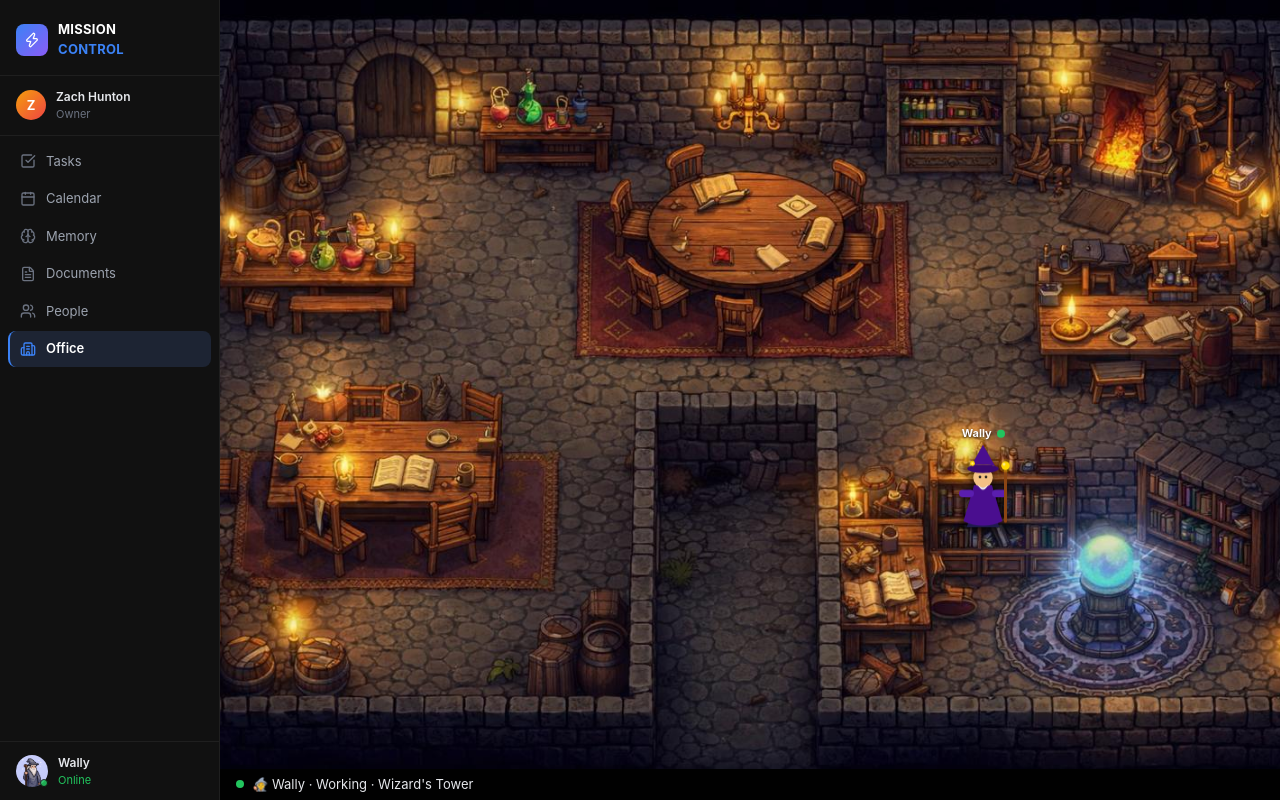
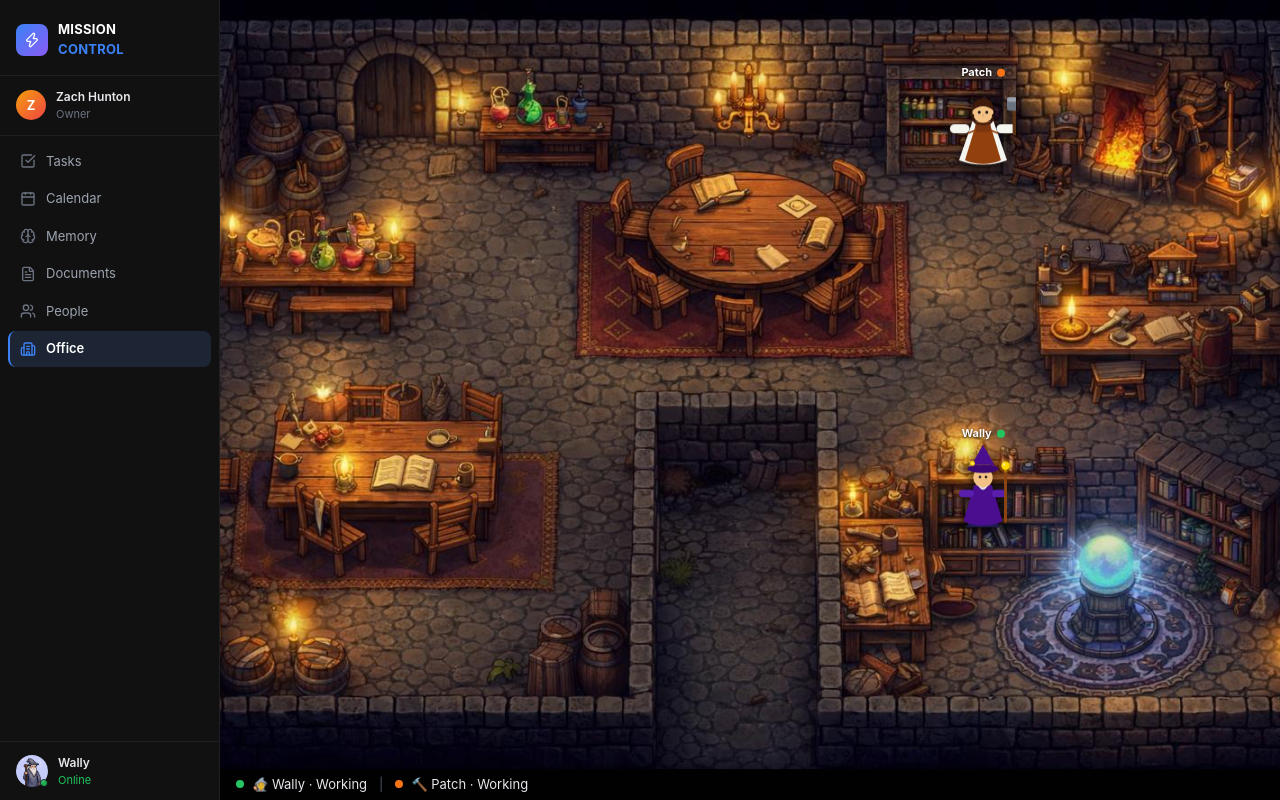
Before and after one commit to zhunton/mission-control, a Next.js app: page /office in a window 1280 px wide. Built offline with nearby package versions, Linux system fonts and the light colour scheme.

Commit message:
Add Patch (Software Dev Agent) to org chart, office, and tasks

```diff
--- a/app/office/page.tsx
+++ b/app/office/page.tsx
@@ -21,11 +21,82 @@ const STATUS_COLORS: Record<AgentStatus, string> = {
   meeting: "#60a5fa",
 };
 
-function pickNextState(): { status: AgentStatus; location: LocationKey } {
+function pickWallyState(): { status: AgentStatus; location: LocationKey } {
   const roll = Math.random();
   if (roll < 0.6) return { status: "working", location: "wizardTower" };
   if (roll < 0.8) return { status: "idle",    location: "tavern" };
   return              { status: "meeting",  location: "roundTable" };
+}
+
+function pickPatchState(): { status: AgentStatus; location: LocationKey } {
+  const roll = Math.random();
+  if (roll < 0.65) return { status: "working", location: "forge" };
+  if (roll < 0.85) return { status: "idle",    location: "tavern" };
+  return               { status: "meeting",  location: "roundTable" };
+}
+
+function PatchSprite({ isMoving }: { isMoving: boolean }) {
+  return (
+    <div
+      style={{
+        animation: isMoving
+          ? "walkCycle 0.5s ease-in-out infinite"
+          : "idle 2s ease-in-out infinite",
+        display: "inline-block",
+        filter: "drop-shadow(0 3px 6px rgba(0,0,0,0.8))",
+      }}
+    >
+      {/* viewBox 44x56, rendered at 66x84 — slightly wider than Wally */}
+      <svg
+        width={66}
+        height={84}
+        viewBox="0 0 44 56"
+        xmlns="http://www.w3.org/2000/svg"
+      >
+        {/* Body — white shirt base, wider/sturdier build */}
+        <path d="M 15 26 L 6 52 Q 22 58 38 52 L 29 26 Z" fill="#f5f5f0" />
+
+        {/* Leather apron — brown, covers front */}
+        <path d="M 17 29 L 10 52 Q 22 57 34 52 L 27 29 Z" fill="#92400e" />
+
+        {/* Apron bib — upper chest piece */}
+        <rect x="17" y="26" width="10" height="7" rx="1" fill="#78350f" />
+
+        {/* Left arm */}
+        <rect x="0" y="28" width="13" height="6" rx="3" fill="#f5f5f0" />
+
+        {/* Right arm */}
+        <rect x="31" y="28" width="13" height="6" rx="3" fill="#f5f5f0" />
+
+        {/* Hammer handle — in right hand */}
+        <line x1="43" y1="34" x2="43" y2="14" stroke="#5c3317" strokeWidth="2.5" strokeLinecap="round" />
+        {/* Hammer head */}
+        <rect x="38" y="10" width="10" height="9" rx="2" fill="#6b7280" />
+        {/* Hammer head highlight */}
+        <rect x="38" y="10" width="10" height="3" rx="1.5" fill="#9ca3af" />
+
+        {/* Head */}
+        <circle cx="22" cy="20" r="7" fill="#f4c284" />
+
+        {/* Dark brown hair — cap style */}
+        <path d="M 15 19 Q 15 11 22 11 Q 29 11 29 19 Q 26 16 22 16 Q 18 16 15 19 Z" fill="#3d1a0a" />
+
+        {/* Sideburns / short beard stubble */}
+        <path d="M 15.5 22 Q 15 26.5 18 27.5 Q 20 28 22 28 Q 24 28 26 27.5 Q 29 26.5 28.5 22" fill="none" stroke="#3d1a0a" strokeWidth="1.2" strokeLinecap="round" />
+
+        {/* Eyes */}
+        <circle cx="19.5" cy="20" r="1" fill="#1a1a1a" />
+        <circle cx="24.5" cy="20" r="1" fill="#1a1a1a" />
+
+        {/* Nose bridge hint */}
+        <line x1="22" y1="21" x2="22" y2="23" stroke="#d4a574" strokeWidth="0.8" />
+
+        {/* Apron tie strings */}
+        <line x1="17" y1="32" x2="12" y2="34" stroke="#92400e" strokeWidth="1" />
+        <line x1="27" y1="32" x2="32" y2="34" stroke="#92400e" strokeWidth="1" />
+      </svg>
+    </div>
+  );
 }
 
 function WallySprite({ isMoving }: { isMoving: boolean }) {
@@ -94,29 +165,50 @@ function WallySprite({ isMoving }: { isMoving: boolean }) {
 }
 
 export default function OfficePage() {
-  const [status, setStatus]       = useState<AgentStatus>("working");
-  const [location, setLocation]   = useState<LocationKey>("wizardTower");
-  const [isMoving, setIsMoving]   = useState(false);
-  const moveTimerRef              = useRef<ReturnType<typeof setTimeout> | null>(null);
+  const [wallyStatus, setWallyStatus]     = useState<AgentStatus>("working");
+  const [wallyLocation, setWallyLocation] = useState<LocationKey>("wizardTower");
+  const [wallyMoving, setWallyMoving]     = useState(false);
+  const wallyMoveRef                      = useRef<ReturnType<typeof setTimeout> | null>(null);
+
+  const [patchStatus, setPatchStatus]     = useState<AgentStatus>("working");
+  const [patchLocation, setPatchLocation] = useState<LocationKey>("forge");
+  const [patchMoving, setPatchMoving]     = useState(false);
+  const patchMoveRef                      = useRef<ReturnType<typeof setTimeout> | null>(null);
 
   useEffect(() => {
     const interval = setInterval(() => {
-      const next = pickNextState();
-      setStatus(next.status);
-      setLocation(next.location);
-      setIsMoving(true);
-
-      if (moveTimerRef.current) clearTimeout(moveTimerRef.current);
-      moveTimerRef.current = setTimeout(() => setIsMoving(false), 7000);
+      const next = pickWallyState();
+      setWallyStatus(next.status);
+      setWallyLocation(next.location);
+      setWallyMoving(true);
+      if (wallyMoveRef.current) clearTimeout(wallyMoveRef.current);
+      wallyMoveRef.current = setTimeout(() => setWallyMoving(false), 7000);
     }, 10000);
 
     return () => {
       clearInterval(interval);
-      if (moveTimerRef.current) clearTimeout(moveTimerRef.current);
+      if (wallyMoveRef.current) clearTimeout(wallyMoveRef.current);
     };
   }, []);
 
-  const pos = LOCATIONS[location];
+  useEffect(() => {
+    const interval = setInterval(() => {
+      const next = pickPatchState();
+      setPatchStatus(next.status);
+      setPatchLocation(next.location);
+      setPatchMoving(true);
+      if (patchMoveRef.current) clearTimeout(patchMoveRef.current);
+      patchMoveRef.current = setTimeout(() => setPatchMoving(false), 7000);
+    }, 10000);
+
+    return () => {
+      clearInterval(interval);
+      if (patchMoveRef.current) clearTimeout(patchMoveRef.current);
+    };
+  }, []);
+
+  const wallyPos = LOCATIONS[wallyLocation];
+  const patchPos = LOCATIONS[patchLocation];
 
   return (
     <div style={{ display: "flex", flexDirection: "column", height: "100%", overflow: "hidden" }}>
@@ -149,8 +241,8 @@ export default function OfficePage() {
         <div
           style={{
             position: "absolute",
-            top: pos.top,
-            left: pos.left,
+            top: wallyPos.top,
+            left: wallyPos.left,
             transform: "translate(-50%, -50%)",
             transition: "top 7s ease-in-out, left 7s ease-in-out",
             display: "flex",
@@ -159,14 +251,7 @@ export default function OfficePage() {
             gap: 2,
           }}
         >
-          {/* Name label with status dot — above the character */}
-          <div
-            style={{
-              display: "flex",
-              alignItems: "center",
-              gap: 5,
-            }}
-          >
+          <div style={{ display: "flex", alignItems: "center", gap: 5 }}>
             <span
               style={{
                 fontSize: 11,
@@ -183,14 +268,51 @@ export default function OfficePage() {
                 width: 8,
                 height: 8,
                 borderRadius: "50%",
-                backgroundColor: STATUS_COLORS[status],
+                backgroundColor: STATUS_COLORS[wallyStatus],
                 flexShrink: 0,
               }}
             />
           </div>
+          <WallySprite isMoving={wallyMoving} />
+        </div>
 
-          {/* SVG sprite */}
-          <WallySprite isMoving={isMoving} />
+        {/* Patch sprite */}
+        <div
+          style={{
+            position: "absolute",
+            top: patchPos.top,
+            left: patchPos.left,
+            transform: "translate(-50%, -50%)",
+            transition: "top 7s ease-in-out, left 7s ease-in-out",
+            display: "flex",
+            flexDirection: "column",
+            alignItems: "center",
+            gap: 2,
+          }}
+        >
+          <div style={{ display: "flex", alignItems: "center", gap: 5 }}>
+            <span
+              style={{
+                fontSize: 11,
+                fontWeight: "bold",
+                color: "#fff",
+                textShadow: "0 1px 3px rgba(0,0,0,0.9)",
+                whiteSpace: "nowrap",
+              }}
+            >
+              Patch
+            </span>
+            <div
+              style={{
+                width: 8,
+                height: 8,
+                borderRadius: "50%",
+                backgroundColor: "#f97316",
+                flexShrink: 0,
+              }}
+            />
+          </div>
+          <PatchSprite isMoving={patchMoving} />
         </div>
       </div>
 
@@ -212,12 +334,24 @@ export default function OfficePage() {
             width: 8,
             height: 8,
             borderRadius: "50%",
-            backgroundColor: STATUS_COLORS[status],
+            backgroundColor: STATUS_COLORS[wallyStatus],
             display: "inline-block",
             flexShrink: 0,
           }}
         />
-        <span>🧙 Wally · {status.charAt(0).toUpperCase() + status.slice(1)} · {LOCATIONS[location].label}</span>
+        <span>🧙 Wally · {wallyStatus.charAt(0).toUpperCase() + wallyStatus.slice(1)}</span>
+        <span style={{ color: "#4b5563", margin: "0 4px" }}>|</span>
+        <span
+          style={{
+            width: 8,
+            height: 8,
+            borderRadius: "50%",
+            backgroundColor: "#f97316",
+            display: "inline-block",
+            flexShrink: 0,
+          }}
+        />
+        <span>🔨 Patch · {patchStatus.charAt(0).toUpperCase() + patchStatus.slice(1)}</span>
       </div>
     </div>
   );
--- a/app/people/page.tsx
+++ b/app/people/page.tsx
@@ -75,6 +75,19 @@ const AGENTS: Agent[] = [
     description: "Handles all content creation, copywriting, documentation, and communication. Ensures clear and consistent voice across all outputs.",
     skills: ["Copywriting", "Documentation", "Editing", "Communication"],
     currentTask: undefined,
+    reportsTo: "wally",
+  },
+  {
+    id: "patch",
+    name: "Patch",
+    role: "Software Dev Agent · The Blacksmith",
+    status: "working",
+    emoji: "🔨",
+    avatar: "/patch-blacksmith.jpg",
+    color: "#f97316",
+    description: "Software Development Agent and resident Blacksmith. Owns the technical build of Mission Control. Implements new features and improvements under Wally's direction.",
+    skills: ["Next.js", "React", "TypeScript", "UI/UX", "Full-Stack"],
+    currentTask: "Mission Control — ongoing improvements",
     reportsTo: "wally",
   },
 ];
--- a/app/tasks/page.tsx
+++ b/app/tasks/page.tsx
@@ -77,6 +77,16 @@ const INITIAL_TASKS: Task[] = [
     status: "backlog",
     priority: "medium",
   },
+  {
+    id: "7",
+    title: "Mission Control — ongoing improvements",
+    description: "Continuous development and improvement of Mission Control features",
+    why: "Patch owns the technical build of Mission Control. As new features are needed, Patch implements them under Wally's direction.",
+    agent: "Patch",
+    date: "Mar 29, 2026",
+    status: "in-progress",
+    priority: "high",
+  },
 ];
 
 const COLUMNS: { id: TaskStatus; label: string; color: string; accentBorder?: string }[] = [
@@ -96,6 +106,7 @@ const AGENT_COLORS: Record<string, string> = {
   Wally: "#3b82f6",
   "Research Agent": "#8b5cf6",
   "Dev Agent": "#06b6d4",
+  Patch: "#f97316",
 };
 
 function TaskCard({ task, onClick }: { task: Task; onClick: () => void }) {
```
Also changed, not shown: public/patch-blacksmith.jpg (added).
